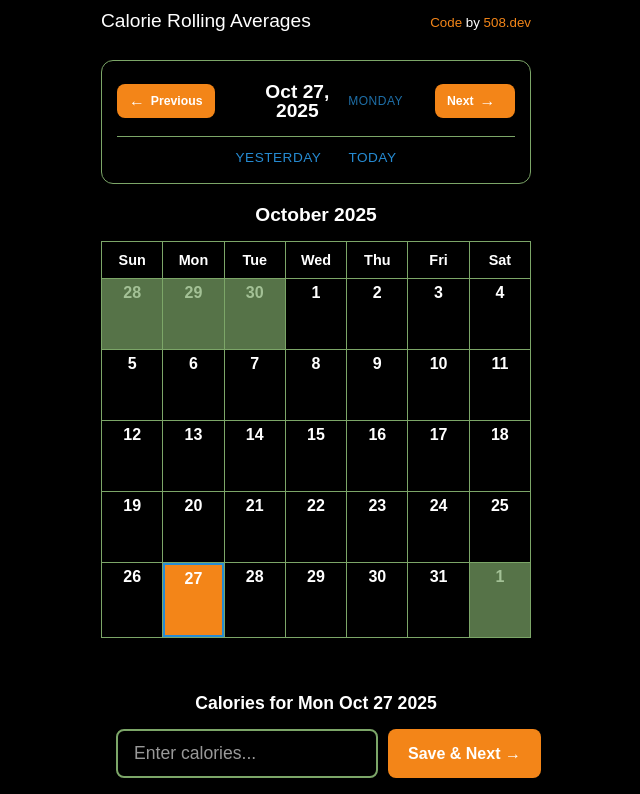
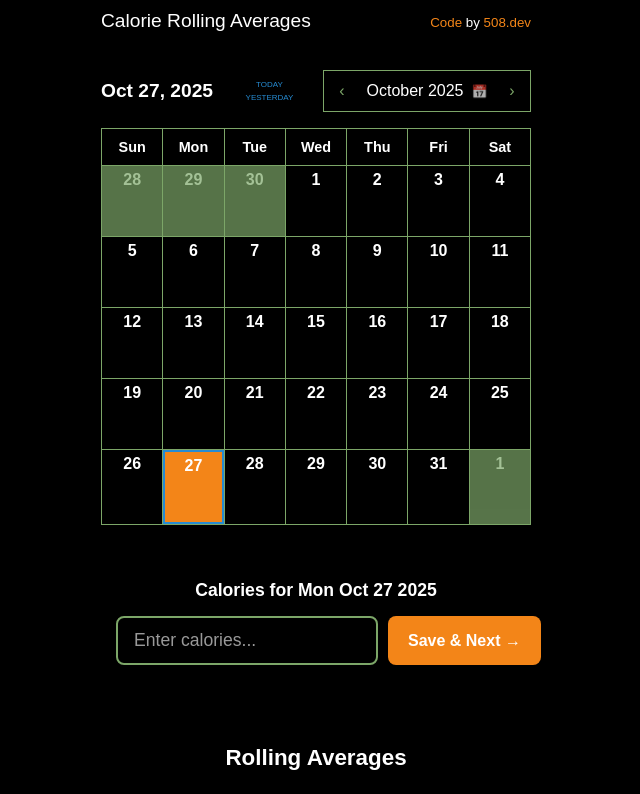
Before and after one commit to 508-dev/running-calorie-average, a SvelteKit app: page / in a window 1280 px wide. Shown: the top 794 px of the page, without its empty margins (324-964 px from the left). Built offline with nearby package versions, Linux system fonts and the light colour scheme.

Commit message:
feat: comprehensive calendar header with month picker, moved swipe to calendar itself

```diff
--- /dev/null
+++ b/src/lib/components/CalendarHeader.svelte
@@ -0,0 +1,73 @@
+<script lang="ts">
+    import CalendarNav from '$lib/components/CalendarNav.svelte';
+    import { formatCurrentDate } from '$lib/dateHelpers';
+    import { updateDateQuery } from '$lib/updateDate';
+    export let selectedDate: string;
+</script>
+
+<div class="calendar-header">
+   <h3>{formatCurrentDate(selectedDate)}</h3>
+      <div class="today-yesterday">
+          <button on:click={() => updateDateQuery(selectedDate, 'today')}>
+            TODAY
+          </button>
+          <button on:click={() => updateDateQuery(selectedDate, 'yesterday')}>
+            YESTERDAY
+          </button>
+      </div>
+  <CalendarNav
+      selectedDate={selectedDate}
+  />
+</div>
+
+<style>
+    .calendar-header {
+        display: flex;
+        justify-content: space-between;
+        align-items: center;
+        margin-bottom: 1rem;
+    }
+
+    .today-yesterday{
+        display: flex;
+        flex-direction: column;
+        gap: 2px;
+    }
+
+    button {
+        background: none;
+        border-radius: 2px;
+        color: var(--color-theme-2);
+        font-size: .5em;
+        cursor: pointer;
+        border: none;
+    }
+
+    button:hover {
+        color: white;
+    }
+
+    h3 {
+        margin: 0;
+        font-size: 1.2rem;
+        min-width: 115px;
+    }
+
+    /* Mobile styles */
+    @media (max-width: 640px) {
+        h3 {
+            font-size: 1rem;
+        }
+
+        .calendar-header {
+            flex-wrap: wrap;
+            gap: 0.5rem;
+        }
+
+        button {
+            font-size: 0.45em;
+        }
+    }
+
+
+</style>
--- /dev/null
+++ b/src/lib/components/CalendarNav.svelte
@@ -0,0 +1,91 @@
+<script lang="ts">
+    import { formatMonthTitle } from '../dateHelpers';
+    import { updateDateQuery } from '../updateDate';
+    export let selectedDate: string;
+    $: monthAndYear = formatMonthTitle(selectedDate);
+</script>
+
+<div class="calendar-nav-container">
+    <button class="calendar-nav-caret" on:click={() => updateDateQuery(selectedDate, "previousMonth")}>
+        ‹
+    </button>
+
+    <div class="month-display">
+        <p>{monthAndYear}</p>
+        <span class="calendar-icon">📅</span>
+        <input
+            type="month"
+            class="month-input-overlay"
+        />
+    </div>
+
+    <button class="calendar-nav-caret" on:click={() => updateDateQuery(selectedDate, "nextMonth")}>
+        ›
+    </button>
+</div>
+
+<style>
+    .calendar-nav-container {
+        display: grid;
+        grid-template-columns: 20px auto 20px;
+        justify-content: space-between;
+        border: 1px solid var(--color-theme-3);
+        padding: .5rem;
+        width: 190px;
+    }
+
+    .calendar-nav-caret {
+        cursor: pointer;
+        font-size: 1rem;
+        font-weight: lighter;
+        color: var(--color-theme-3);
+        background: none;
+        border: none;
+    }
+
+    .calendar-nav-caret:hover {
+        color: var(--font-color);
+        cursor: pointer;
+    }
+
+    .month-display {
+        position: relative;
+        cursor: pointer;
+        display: flex;
+        align-items: center;
+        gap: 0.5rem;
+    }
+
+    .calendar-icon {
+        font-size: 0.8rem;
+        opacity: 0.7;
+        pointer-events: none;
+    }
+
+    .month-input-overlay {
+        position: absolute;
+        top: 0;
+        left: 0;
+        width: 100%;
+        height: 100%;
+        opacity: 0;
+        cursor: pointer;
+        /* Hide the native calendar icon */
+        appearance: none;
+        -webkit-appearance: none;
+        -moz-appearance: none;
+    }
+
+    /* Additional hiding for WebKit browsers */
+    .month-input-overlay::-webkit-calendar-picker-indicator {
+        opacity: 0;
+        position: absolute;
+        width: 100%;
+        height: 100%;
+        cursor: pointer;
+    }
+
+    p{
+        margin: 0;
+    }
+</style>
--- a/src/lib/dateHelpers.ts
+++ b/src/lib/dateHelpers.ts
@@ -32,6 +32,14 @@ export function getYesterday(): string {
 	return yesterday.toDateString();
 }
 
+export function formatMonthTitle(dateString: string) {
+	const date = new Date(dateString);
+	return date.toLocaleDateString('en-US', {
+		month: 'long',
+		year: 'numeric'
+	});
+}
+
 export function getToday(): string {
 	return new Date().toDateString();
 }
@@ -50,13 +58,3 @@ export function toISODateString(dateStr: string): string {
 	if (isNaN(date.valueOf())) return '';
 	return date.toISOString().slice(0, 10);
 }
-
-export type UpdateType = 'nextDay' | 'nextMonth' | 'previousDay' | 'previousMonth' | 'yesterday';
-
-export const dateUpdateMap: Record<UpdateType, (dateString: string) => string> = {
-	nextDay: getNextDay,
-	nextMonth: getNextMonth,
-	previousDay: getPreviousDay,
-	previousMonth: getPreviousMonth,
-	yesterday: getYesterday
-};
--- /dev/null
+++ b/src/lib/updateDate.ts
@@ -0,0 +1,27 @@
+import { goto } from '$app/navigation';
+import { getNextDay, getNextMonth, getPreviousDay, getPreviousMonth, getYesterday, getToday } from './dateHelpers';
+
+export type UpdateType = 'nextDay' | 'nextMonth' | 'previousDay' | 'previousMonth' | 'yesterday' | 'today';
+
+export const dateUpdateMap: Record<UpdateType, (dateString: string) => string> = {
+	nextDay: getNextDay,
+	nextMonth: getNextMonth,
+	previousDay: getPreviousDay,
+	previousMonth: getPreviousMonth,
+	yesterday: getYesterday,
+	today: getToday
+};
+
+export function updateDateQuery(date: string, updateType?: UpdateType) {
+	const query = new URLSearchParams();
+	console.log("updateDateQuery called with date:", date, "and updateType:", updateType);
+
+	if (updateType) {
+		const updateFunction = dateUpdateMap[updateType];
+		query.set('date', updateFunction(date));
+	} else {
+		query.set('date', date);
+	}
+
+	goto(`?${query.toString()}`);
+}
--- a/src/routes/+page.svelte
+++ b/src/routes/+page.svelte
@@ -1,10 +1,11 @@
 <script lang="ts">
-	import { goto } from '$app/navigation';
 	import { page } from '$app/stores';
+	import CalendarHeader from '$lib/components/CalendarHeader.svelte';
 	import DataTransfers from '$lib/components/dataTransfers.svelte';
 	import { tick } from 'svelte';
 	import { calcNDay } from '../lib/averages.ts';
-	import { dateUpdateMap, formatCurrentDate, getWeekday, toISODateString, type UpdateType } from '../lib/dateHelpers.ts';
+	import { toISODateString } from '../lib/dateHelpers.ts';
+	import { updateDateQuery } from '../lib/updateDate';
 	import { calorieDateMap } from '../stores.ts';
 	import '../styles/calendar.css';
 
@@ -20,7 +21,6 @@
 	let endX: number;
 
 	$: calendarDates = generateCalendarDates(selectedDate, $calorieDateMap);
-	$: currentMonthTitle = formatMonthTitle(selectedDate);
 
 	$: if ($calorieDateMap[selectedDate] === undefined) {
 		calorieDateMap.update((map) => {
@@ -32,54 +32,6 @@
 		const date = $page.url.searchParams.get('date');
 		selectedDate = date ?? new Date().toDateString();
 	});
-
-	function updateDateQuery(date: string, updateType?: UpdateType) {
-		const query = new URLSearchParams();
-
-		if (updateType) {
-			const updateFunction = dateUpdateMap[updateType];
-			query.set('date', updateFunction(date));
-		} else {
-			query.set('date', date);
-		}
-		goto(`?${query.toString()}`);
-	}
-
-	/**
-	 * Handles the date picker input when the label is clicked.
-	 * @param event
-	 */
-	function handleDatePicker(event: MouseEvent) {
-		const label = event.target as HTMLLabelElement;
-		const input = document.getElementById('date-picker') as HTMLInputElement;
-
-		if (input) {
-			// Try to use showPicker if available (modern browsers)
-			if (input.showPicker && typeof input.showPicker === 'function') {
-				try {
-					input.showPicker();
-				} catch (e) {
-					// Fallback: just focus the input
-					input.focus();
-					input.click();
-				}
-			} else {
-				// Fallback for browsers without showPicker support
-				input.focus();
-				input.click();
-			}
-
-			input.onchange = () => {
-				if (input.value) {
-					const [year, month, day] = input.value.split('-').map(Number);
-					const selectedDate = new Date(year, month - 1, day); // month is 0-based
-					if (!isNaN(selectedDate.valueOf())) {
-						updateDateQuery(selectedDate.toDateString());
-					}
-				}
-			};
-		}
-	}
 
 	// Initialize dateInputValue with the current pathname in ISO format
 	$: dateInputValue = toISODateString(selectedDate);
@@ -152,9 +104,9 @@
 
 	function handleSwipe() {
 		if (startX - endX > 50) {
-			updateDateQuery(selectedDate, 'nextDay');
+			updateDateQuery(selectedDate, 'nextMonth');
 		} else if (endX - startX > 50) {
-			updateDateQuery(selectedDate, 'previousDay');
+			updateDateQuery(selectedDate, 'previousMonth');
 		}
 	}
 
@@ -170,14 +122,6 @@
 	// If the date query param is somehow invalid, try to set it to today
 	if (!selectedDate || typeof selectedDate !== 'string' || isNaN(new Date(selectedDate).valueOf())) {
 		updateDateQuery(new Date().toDateString());
-	}
-
-	function formatMonthTitle(dateString: string) {
-		const date = new Date(dateString)
-		return date.toLocaleDateString('en-US', {
-			month: 'long',
-			year: 'numeric'
-		});
 	}
 
 	function handleSaveAndNext() {
@@ -221,50 +165,9 @@
 </svelte:head>
 <svelte:window on:keydown={handleKeydown} />
 
-<nav class="calendar-nav">
-	<div class="nav-container">
-		<button class="nav-button nav-prev" on:click={() => updateDateQuery(selectedDate, 'previousDay')} aria-label="Previous day">
-			<span class="nav-icon">←</span>
-			<span class="nav-label">Previous</span>
-		</button>
-
-		<div class="current-date-container">
-			<h2
-				class="current-date"
-				on:touchstart={handleTouchStart}
-				on:touchend={handleTouchEnd}
-				title="Swipe to navigate dates"
-			>
-				<label id="date-picker-label" for="date-picker" on:click={handleDatePicker}>
-					<span class="date-main">{formatCurrentDate(selectedDate)}</span>
-					<span class="date-weekday">{getWeekday(selectedDate)}</span>
-				</label>
-				<input type="date" id="date-picker" name="date-picker" bind:value={dateInputValue} style="display: none;">
-			</h2>
-		</div>
-
-		<button class="nav-button nav-next" on:click={() => updateDateQuery(selectedDate, 'nextDay')} aria-label="Next day">
-			<span class="nav-label">Next</span>
-			<span class="nav-icon">→</span>
-		</button>
-	</div>
-
-	<div class="date-shortcuts">
-		<button class="shortcut-button" on:click={() => updateDateQuery(selectedDate, 'yesterday')}>
-			Yesterday
-		</button>
-		<button class="shortcut-button" on:click={() => updateDateQuery(new Date().toDateString())}>
-			Today
-		</button>
-	</div>
-</nav>
-
-
-<section class="calendar">
-	<div class="calendar-header-nav">
-		<h3 class="calendar-month-title">{currentMonthTitle}</h3>
-	</div>
-    <div class="calendar-grid">
+<section class="calendar" on:touchstart={handleTouchStart} on:touchend={handleTouchEnd}>
+	<CalendarHeader selectedDate={selectedDate} />
+	<div class="calendar-grid">
 		<div class="calendar-header">
 			<div class="day-name">Sun</div>
 			<div class="day-name">Mon</div>
@@ -420,7 +323,7 @@
 				<button class="confirm-reset-button" on:click={confirmReset}>
 					Yes, Reset All Data
 				</button>
-			</div>
+			</div>Í
 		</div>
 	</div>
 {/if}
--- a/src/styles/calendar.css
+++ b/src/styles/calendar.css
@@ -1,126 +1,3 @@
-.calendar-nav {
-	background: linear-gradient(135deg, var(--color-bg-1) 0%, var(--color-bg-2) 100%);
-	border-radius: 12px;
-	padding: 15px;
-	margin-bottom: 20px;
-	box-shadow: 0 4px 20px rgba(0, 0, 0, 0.1);
-	border: 1px solid var(--color-theme-3);
-	position: relative;
-}
-
-.nav-container {
-	display: flex;
-	align-items: center;
-	justify-content: space-between;
-	gap: 20px;
-}
-
-.nav-button {
-	display: flex;
-	align-items: center;
-	gap: 6px;
-	padding: 8px 12px;
-	background-color: var(--color-theme-1);
-	color: white;
-	border: none;
-	border-radius: 8px;
-	font-size: 0.9em;
-	font-weight: 600;
-	cursor: pointer;
-	transition: all 0.2s;
-	min-width: 80px;
-}
-
-.nav-button:hover {
-	background-color: var(--color-theme-2);
-	transform: translateY(-1px);
-	box-shadow: 0 4px 12px rgba(0, 0, 0, 0.15);
-}
-
-.nav-button:active {
-	transform: translateY(0);
-}
-
-.nav-icon {
-	font-size: 1.1em;
-	font-weight: bold;
-}
-
-.nav-label {
-	font-size: 0.85em;
-}
-
-.current-date-container {
-	display: flex;
-	flex-direction: column;
-	align-items: center;
-	position: relative;
-	flex: 1;
-	max-width: 250px;
-}
-
-.current-date {
-	margin: 0;
-	text-align: center;
-	cursor: pointer;
-	padding: 6px 12px;
-	border-radius: 6px;
-	transition: background-color 0.2s;
-	user-select: none;
-	display: flex;
-	flex-direction: column;
-	align-items: center;
-	gap: 2px;
-}
-
-.current-date:hover {
-	background-color: var(--color-bg-2);
-}
-
-.date-main {
-	font-size: 1.2em;
-	font-weight: 700;
-	color: var(--font-color);
-	line-height: 1;
-}
-
-.date-weekday {
-	font-size: 0.75em;
-	font-weight: 400;
-	color: var(--color-theme-2);
-	opacity: 0.8;
-	text-transform: uppercase;
-	letter-spacing: 0.5px;
-}
-
-.date-shortcuts {
-	display: flex;
-	justify-content: center;
-	gap: 15px;
-	margin-top: 10px;
-	padding-top: 10px;
-	border-top: 1px solid var(--color-theme-3);
-}
-
-.shortcut-button {
-	background: none;
-	border: none;
-	color: var(--color-theme-2);
-	font-size: 0.85em;
-	font-weight: 500;
-	cursor: pointer;
-	transition: all 0.2s;
-	padding: 3px 6px;
-	border-radius: 4px;
-	text-transform: uppercase;
-	letter-spacing: 0.5px;
-}
-
-.shortcut-button:hover {
-	color: var(--color-theme-1);
-	background-color: rgba(var(--color-theme-1-rgb), 0.1);
-}
-
 .calendar {
 	margin: 20px 0;
 }
```
